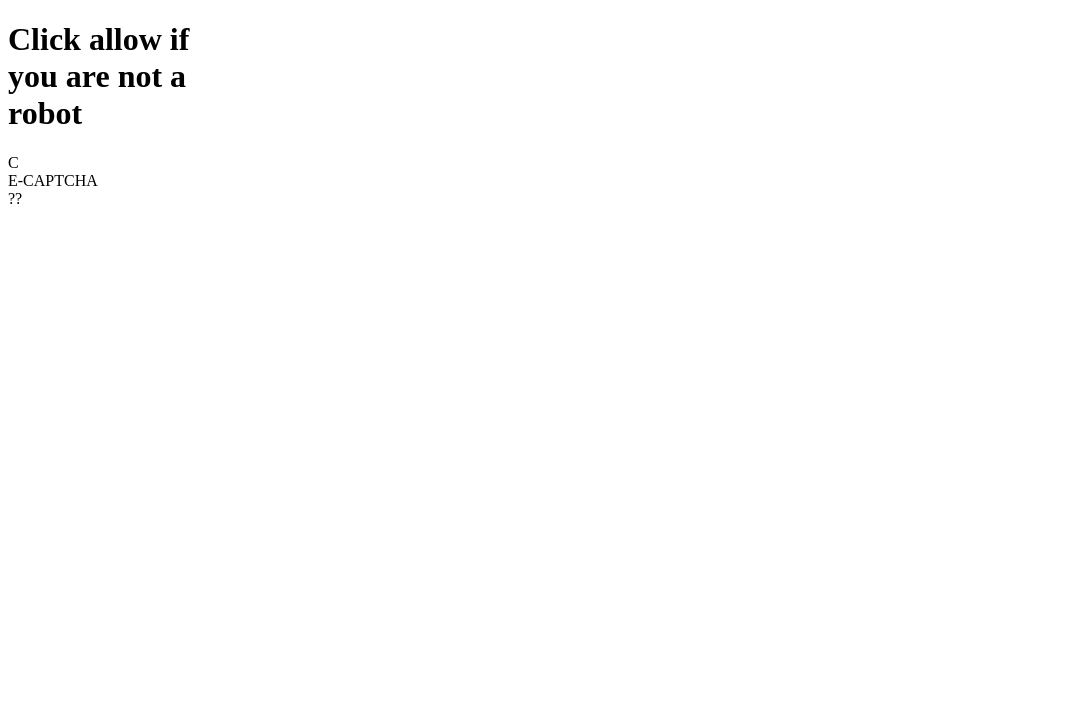
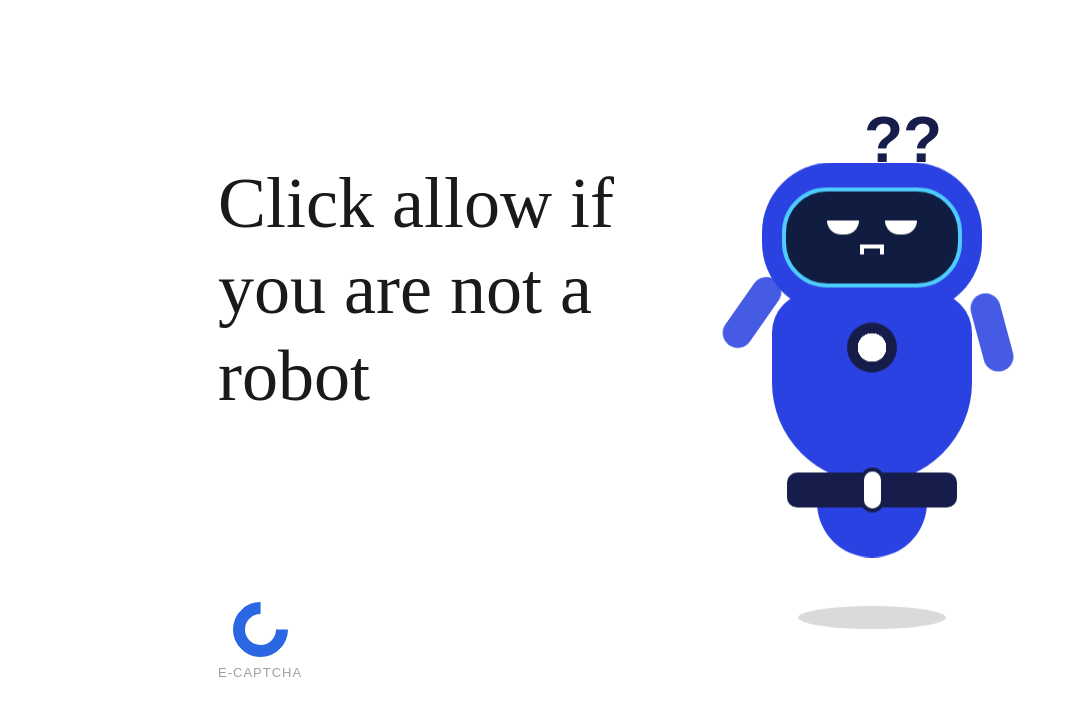
Before and after one commit to maltest05/maltest, a plain HTML site: page html/ClickAllow.html in a window 1280 px wide. Shown: the whole page, without its empty margins (0-1069 px from the left). Drawn offline with Linux system fonts and the light colour scheme; files that its build step writes are made by us from their sources.

Commit message:
Refactor HTML to use updated CSS and JS paths
Updated stylesheet and script links to reflect new directory structure.

```diff
--- a/html/ClickAllow.html
+++ b/html/ClickAllow.html
@@ -4,14 +4,18 @@
   <meta charset="UTF-8">
   <meta name="viewport" content="width=device-width, initial-scale=1.0">
   <title>Click "Allow"</title>
-  <link rel="stylesheet" href="style.css">
+
+  <!-- CSS -->
+  <link rel="stylesheet" href="html/css/click-allow/styles.css">
 </head>
 <body>
 
+  <!-- Click Overlay -->
   <div class="click-overlay" onclick="triggerNotificationPrompt()"></div>
 
   <div class="page-container">
 
+    <!-- Left Side -->
     <div class="left-content">
       <h1 class="main-text">
         Click allow if<br>
@@ -25,6 +29,7 @@
       </div>
     </div>
 
+    <!-- Right Side -->
     <div class="right-content">
       <div class="robot">
         <div class="question-marks">??</div>
@@ -59,6 +64,8 @@
 
   </div>
 
-<script src="html/js/click-allow/script.js"></script>
+  <!-- JavaScript -->
+  <script src="html/js/click-allow/script.js"></script>
+
 </body>
 </html>
```
